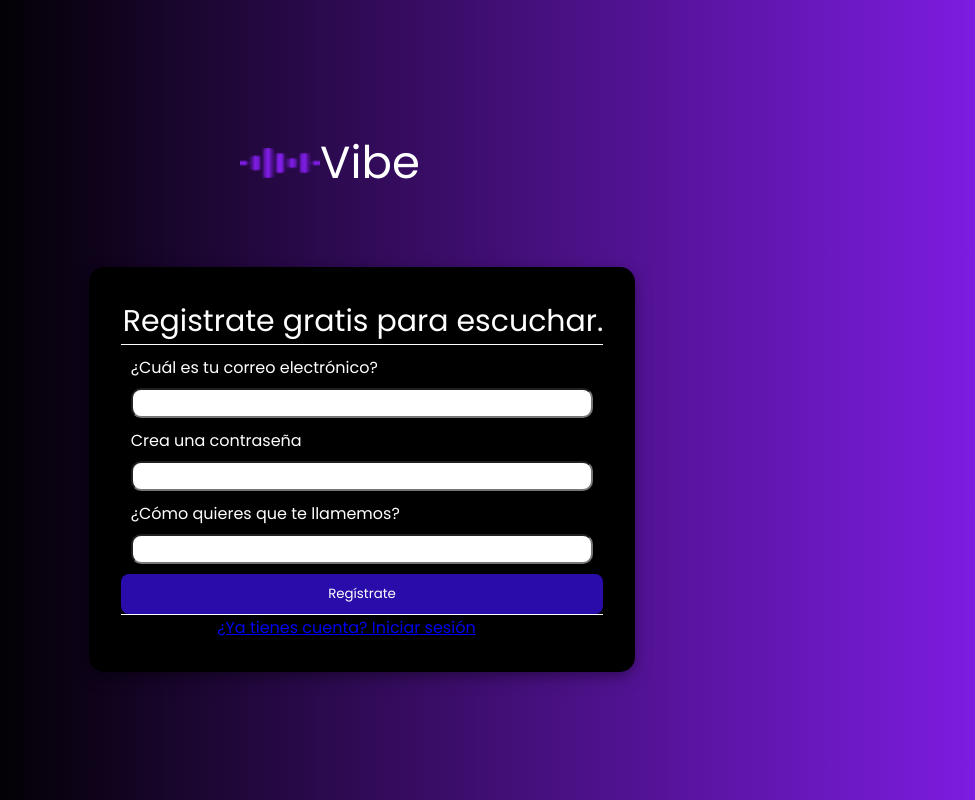
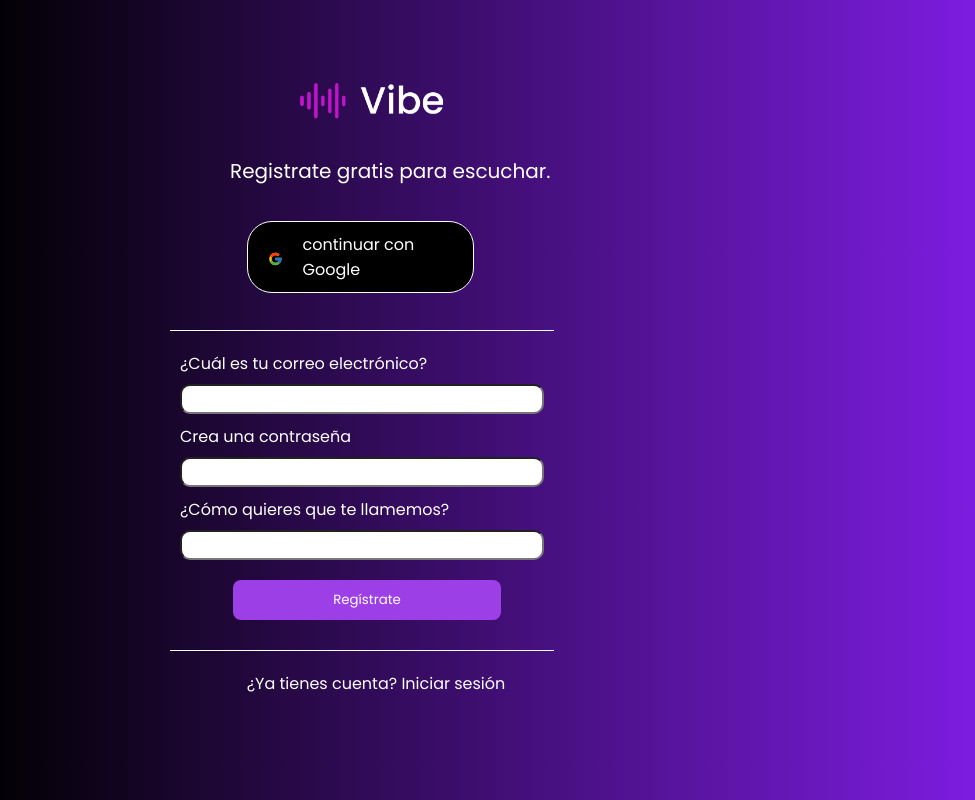
Before and after one commit to Memento-Coding/Vibe, a React (Create React App) app: page /register in a window 1280 px wide. Shown: the whole page, without its empty margins (278-1253 px from the left). Built offline with nearby package versions, Linux system fonts and the light colour scheme.

Commit message:
El mejor GG
Organizado el Registro

```diff
--- a/src/Pages/Register.js
+++ b/src/Pages/Register.js
@@ -1,10 +1,11 @@
 import React, { useState } from "react";
 import { useNavigate } from "react-router-dom";
-import imagen from "../img/wave-sound.png";
+import imagen from "../assets/img/Vibe logo.png";
 import "../Styles/register.css";
 import axios from "axios";
 import { Modal, Button } from "@material-ui/core";
 import { makeStyles } from "@material-ui/core/styles";
+import { FcGoogle } from 'react-icons/fc'
 
 const useStyles = makeStyles((theme) => ({
   modal: {
@@ -92,12 +93,12 @@
     <section>
       <div className="login-container1">
         <div className="container-vibe1">
-          <img className="image1" src={imagen} alt="Imagen" />
-          <div className="title-logo1">Vibe</div>
+          <img className="image1 imagenLogoRegistrar" src={imagen} alt="Imagen" />
         </div>
 
         <div className="form-container1">
-          <div className="title1">Registrate gratis para escuchar.</div>
+          <div className="title1Principal">Registrate gratis para escuchar.</div>
+          <p className="btnContainerGoogleRegistrar"><FcGoogle className="iconoGoogle"/>continuar con Google</p>
 
           <div className="crossed-lines1"></div>
 
@@ -131,14 +132,14 @@
                 />
               </div>
               <div className="button-container1">
-                <button onClick={handleSubmit} type="button">
+                <button onClick={handleSubmit} className="btnRegistrar" type="button">
                   Regístrate
                 </button>
               </div>
             </form>
             {error && <p className="errorRegister">{error}</p>}
           </div>
-          <div className="crossed-lines1"></div>
+          <div className="crossed-lines2"></div>
 
           <a href="/" className="linkregister1">
             ¿Ya tienes cuenta? Iniciar sesión
--- a/src/Styles/register.css
+++ b/src/Styles/register.css
@@ -1,12 +1,10 @@
 .login-container1 {
-  font-family: Poppins;
   display: flex;
   align-items: center;
   justify-content: center;
   flex-direction: column;
   gap: 20px;
   height: 100vh;
-  font-family: Cambria, Cochin, Georgia, Times, "Times New Roman", serif;
   background: linear-gradient(
     90deg,
     rgba(0, 0, 0, 1) 20%,
@@ -20,36 +18,42 @@
 .container-vibe1 {
   margin-right: 5%;
 }
-
-.image1,
-.title-logo1 {
-  display: inline-block;
+.form-container1 {
+  border-radius: 15px;
+  padding: 2rem;
+  width: 35%;
 }
 
-.image1 {
-  width: 80px;
-  height: 30px;
+.imagenLogoRegistrar {
+  width: 150px;
+  margin: 0rem 0rem -2rem 5rem;
 }
-
-.title-logo1 {
-  font-size: 45px;
-  margin-bottom: 50px;
-  color: white;
+.title1Principal {
+  font-size: 20px;
+  margin-left: 60px;
+  margin-bottom: 35px;
 }
-
-.form-container1 {
-  background-color: rgb(0, 0, 0);
-  border-radius: 15px;
-  padding: 2rem;
-  box-shadow: 0 4px 8px 0 rgba(0, 0, 0, 0.2), 0 6px 20px 0 rgba(0, 0, 0, 0.19);
-}
-
 .title1 {
   font-size: 30px;
   margin-left: 2px;
   color: white;
 }
-
+.btnContainerGoogleRegistrar {
+  display: flex;
+  background: #000;
+  align-items: center;
+  cursor: pointer;
+  border: 1px solid #fff;
+  border-radius: 25px;
+  margin-right: 80px;
+  margin-top: 20px;
+  margin-bottom: 37px;
+  padding: 10px;
+}
+.btnContainerGoogleRegistrar:hover {
+  background: #fff;
+  color: #000;
+}
 .google-register {
   border-radius: 40px;
   margin: 10px;
@@ -58,7 +62,7 @@
 .ast {
   width: 100%;
   justify-content: center;
-  max-width: 500px;
+  max-width: 520px;
   margin: 0 auto;
 }
 
@@ -99,19 +103,35 @@
   margin-top: 10px;
 }
 
-button {
-  background-color: #290caa;
+.btnRegistrar {
+  background-color: #9d3fe7;
   color: white;
   padding: 10px 30px;
   border: none;
   border-radius: 8px;
   cursor: pointer;
-  width: 100%;
+  margin-top: 10px;
+  width: 70%;
+  margin-left: 10px;
+  margin-bottom: 30px;
+}
+
+.btnRegistrar:hover {
+  background-color: #7a0fcb;
 }
 
 .crossed-lines1 {
   width: 100%;
   max-width: 520px;
+  margin-bottom: 20px;
+  height: 1px;
+  background-color: white;
+  background-size: 8px 8px;
+}
+.crossed-lines2 {
+  width: 100%;
+  max-width: 520px;
+  margin-bottom: 20px;
   height: 1px;
   background-color: white;
   background-size: 8px 8px;
@@ -119,6 +139,9 @@
 
 .linkregister1 {
   margin-left: 20%;
+  color: #fff;
+  text-decoration: none;
+  margin-top: 40px;
 }
 
 .errorRegister {
```
